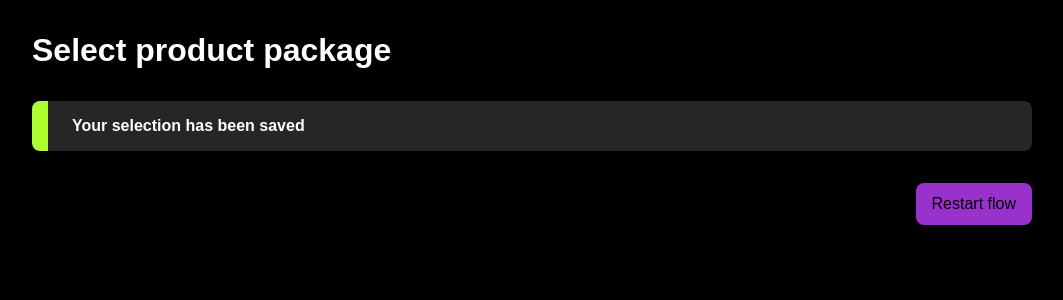
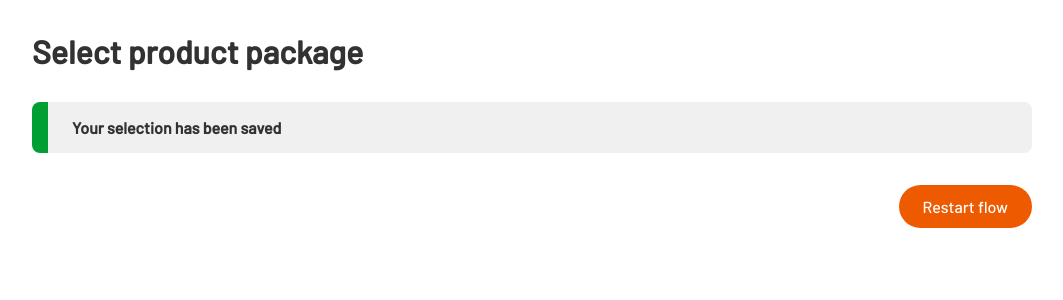
Before and after one commit to Jyri-droid/select-package, a React (Create React App) app: page /select-package/success in a window 1280 px wide. Shown: the top 300 px of the page, without its empty margins (108-1171 px from the left). Built offline with nearby package versions, Linux system fonts and the light colour scheme.

Commit message:
change css

```diff
--- a/package.json
+++ b/package.json
@@ -1,5 +1,5 @@
 {
-  "name": "select-package",
+  "name": "op-select-package",
   "version": "0.1.0",
   "homepage": "/select-package/#",
   "private": true,
--- a/public/index.html
+++ b/public/index.html
@@ -24,6 +24,9 @@
       work correctly both with client-side routing and a non-root public URL.
       Learn how to configure a non-root public URL by running `npm run build`.
     -->
+    <link rel="preconnect" href="https://fonts.googleapis.com">
+    <link rel="preconnect" href="https://fonts.gstatic.com" crossorigin>
+    <link href="https://fonts.googleapis.com/css2?family=Barlow:wght@300;500&display=swap" rel="stylesheet">
     <title>React App</title>
   </head>
   <body>
--- a/src/styles.css
+++ b/src/styles.css
@@ -1,6 +1,11 @@
 :root {
-  --line: rgb(255, 255, 255, 0.35);
-  --highlight: rgb(255, 255, 255, 0.15);
+  --background: white;
+  --text: #323232;
+  --line: #dcdcdc;
+  --tableHeader: #f0f0f0;
+  --tableCell: #F8F9F9;
+  --accent: #EE5A00;
+  --success: #009f33;
 }
 
 * {
@@ -8,16 +13,17 @@
   margin: 0;
   padding: 0;
   font-size: 1rem;
-  color: white;
+  color: var(--text);
   text-align: left;
 }
 
 body {
-  background-color: black;
+  background-color: var(--background);
 }
 
 .App {
-  font-family: sans-serif;
+  font-family: 'Barlow', sans-serif;
+  font-weight: 300;
   width: 80%;
   max-width: 1000px;
   margin: 0 auto;
@@ -43,12 +49,12 @@ input[type="radio"] {
 .notification {
   border-radius: 0.5rem;
   padding: 1rem 1.5rem;
-  border-left: 0.5rem solid darkorchid;
-  background-color: var(--highlight);
+  border-left: 0.5rem solid var(--accent);
+  background-color: var(--tableHeader);
 }
 
 .success {
-  border-left: 1rem solid greenyellow;
+  border-left: 1rem solid var(--success);
 }
 
 li {
@@ -70,14 +76,17 @@ li {
 select {
   width: 100%;
   padding: 0.5rem;
+  border-color: var(--line);
 }
 
 input[type="submit"] {
-  border-radius: 0.5rem;
-  padding: 0.75rem 1rem;
+  border-radius: 3rem;
+  padding: 0.75rem 1.5rem;
   border: none;
-  background-color: darkorchid;
-  color: black;
+  background-color: var(--accent);;
+  color: var(--background);
+  font-family: 'Barlow', sans-serif;
+  font-weight: 500;
 }
 
 input[type="submit"],
@@ -94,7 +103,7 @@ table {
 }
 
 th {
-  background-color: var(--highlight);
+  background-color: var(--tableHeader);
 }
 th,
 td {
@@ -107,7 +116,9 @@ td:not(:last-child) {
 tr {
   border-bottom: 1px solid var(--line);
 }
-
+tr:nth-child(even) {
+  background-color: var(--tableCell);
+}
 .button-row {
   width: 100%;
   display: flex;
@@ -122,7 +133,7 @@ h1,
 
 button,
 select {
-  background-color: var(--highlight);
+  background-color: var(--tableCell);
 }
 
 table,
```
